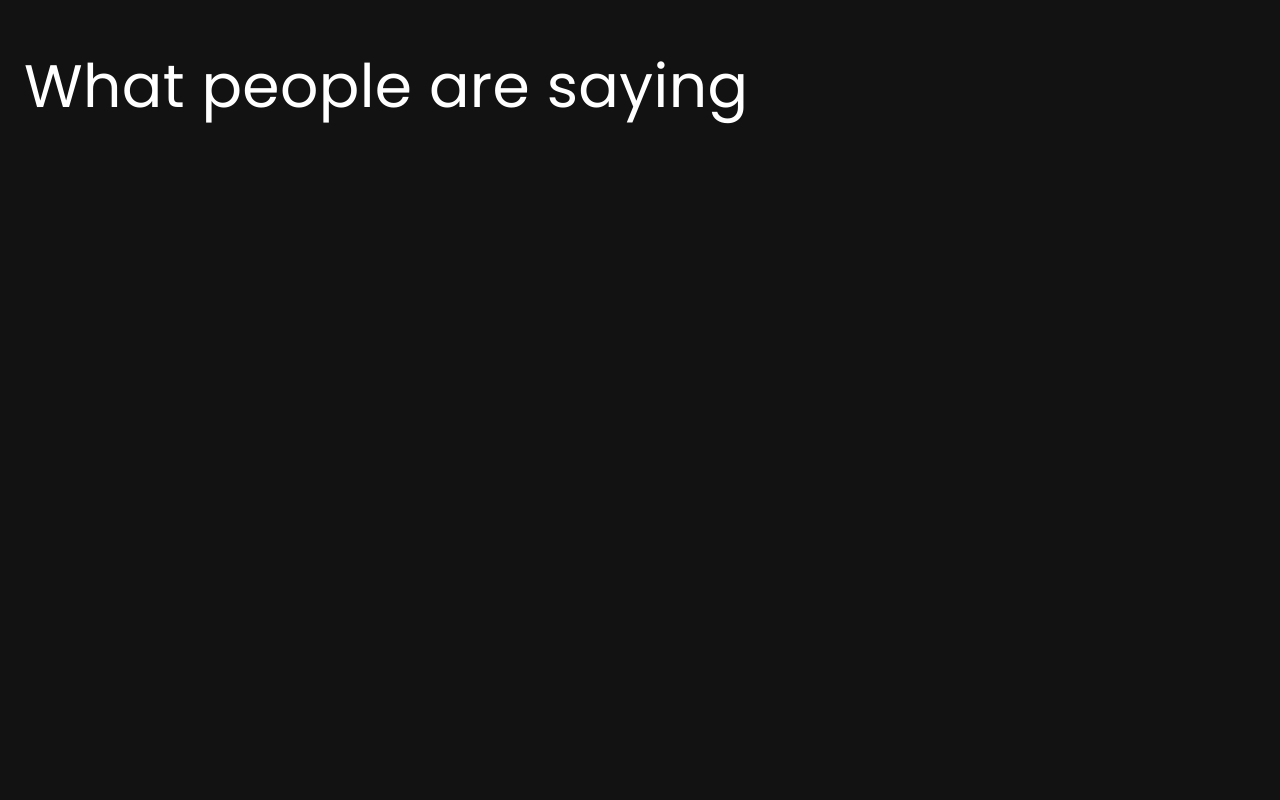
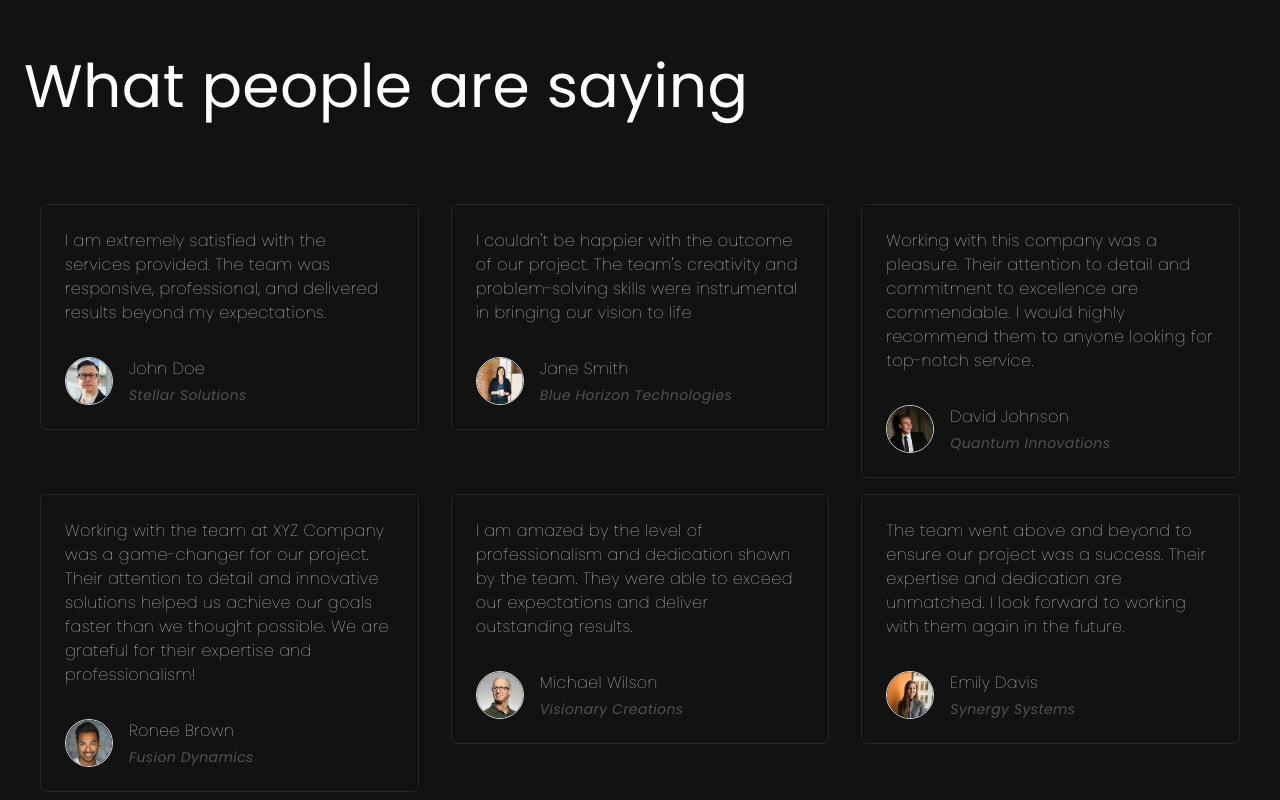
Before and after one commit to marcosurbi30/rt, a React (Vite) app in the folder rt/: page / in a window 1280 px wide. Shown: the part 3306-4106 px from the top of the page. Before the commit the page ends 3502 px from the top, so only its background shows below. Built offline with nearby package versions, Linux system fonts and the light colour scheme.

Commit message:
Testimonials finito

```diff
--- a/rt/components/Testimonials.jsx
+++ b/rt/components/Testimonials.jsx
@@ -1,9 +1,35 @@
+import { testimonials } from "../constants";
+
 const Testimonials = () => {
   return (
     <div className="mt-20 tracking-wide">
       <h2 className="text-3xl sm:text-5xl lg:text-6xl text-center-my-10 lg:my-20">
         What people are saying
       </h2>
+      <div className="flex flex-wrap justify-center">
+        {testimonials.map((testimonial, index) => (
+          <div key={index} className="w-full sm:w-1/2 lg:w-1/3 px-4 py-2">
+            <div className="bg-neutral rounded-md p-6 text-md border border-neutral-800 font-thin">
+              <p>{testimonial.text} </p>
+              <div className="flex flex-row items-center justify-between">
+                <div className="flex items-start mt-8">
+                  <img
+                    className="w-12 h-12 rounded-full mr-4 border border-neutral-300"
+                    src={testimonial.image}
+                    alt={testimonial.user}
+                  />
+                  <div className="flex flex-col">
+                    <h6 className="text-base mb-1">{testimonial.user}</h6>
+                    <span className="text-sm font-normal italic text-neutral-600">
+                      {testimonial.company}
+                    </span>
+                  </div>
+                </div>
+              </div>
+            </div>
+          </div>
+        ))}
+      </div>
     </div>
   );
 };
```
